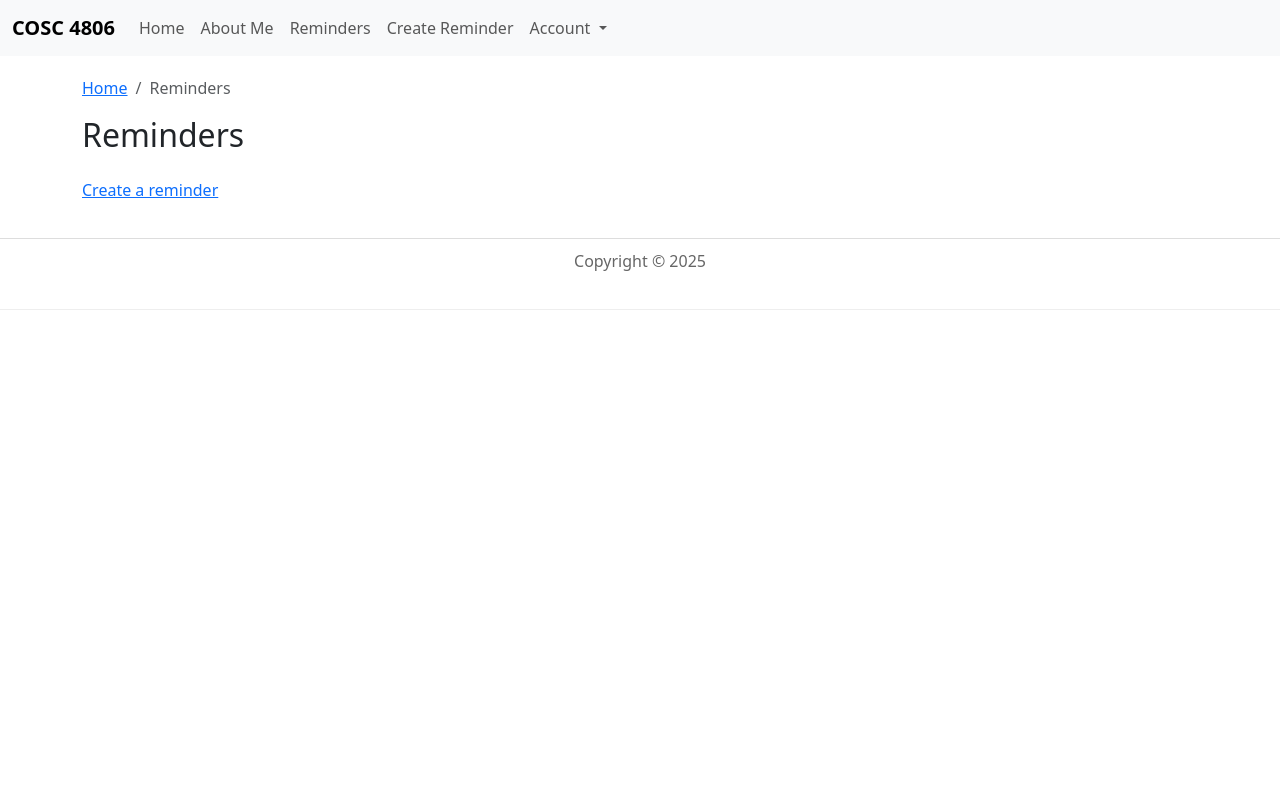
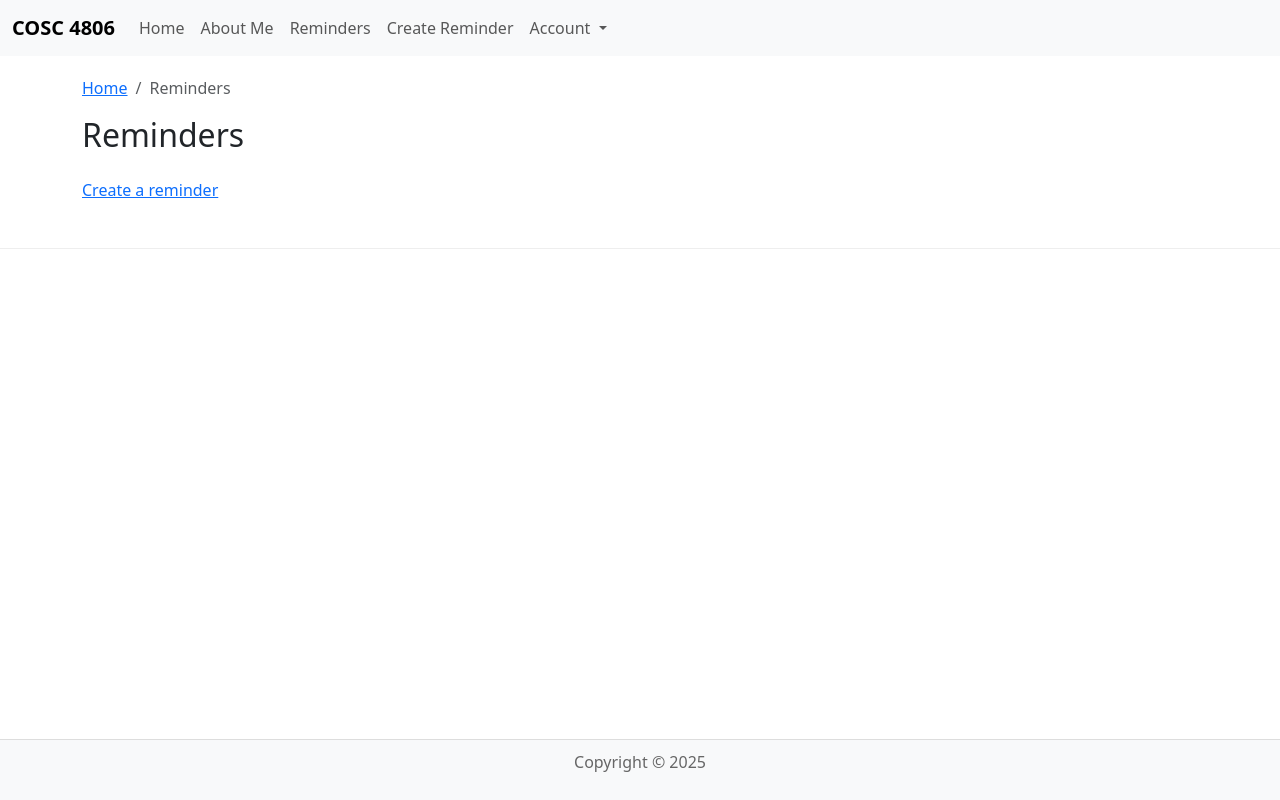
Before and after one commit to ryancad35/COSC-4806-05, a PHP site: page /reminders in a window 1280 px wide. Run offline with PHP 8.4, Linux system fonts and the light colour scheme; the visitor is signed in with stand-in values (Sample User, id 1); data that the repository does not hold is empty.

Commit message:
Fixed footer position by using absolute position instead of flexbox. It will now stick to the bottom of the browser page across all views.

```diff
--- a/app/views/templates/style.css
+++ b/app/views/templates/style.css
@@ -9,18 +9,30 @@ html, body {
     font-family: Arial, sans-serif;
     background: #f8f9fa;
     color: #333;
-    display: flex;
-    flex-direction: column;
+    margin: 0;
+    padding: 0;
 }
-main {
-    flex: 1;
+
+body {
+    position: relative;
+    min-height: 100vh;
+}
+
+main, .container {
     padding: 20px 0;
+    padding-bottom: 80px; /* Space for footer */
 }
-footer {
+
+.footer {
+    position: absolute;
+    bottom: 0;
+    left: 0;
+    right: 0;
     padding: 10px 0;
     text-align: center;
     border-top: 1px solid #ddd;
     color: #666;
+    background: #f8f9fa;
 }
 
 /* Container */
```
